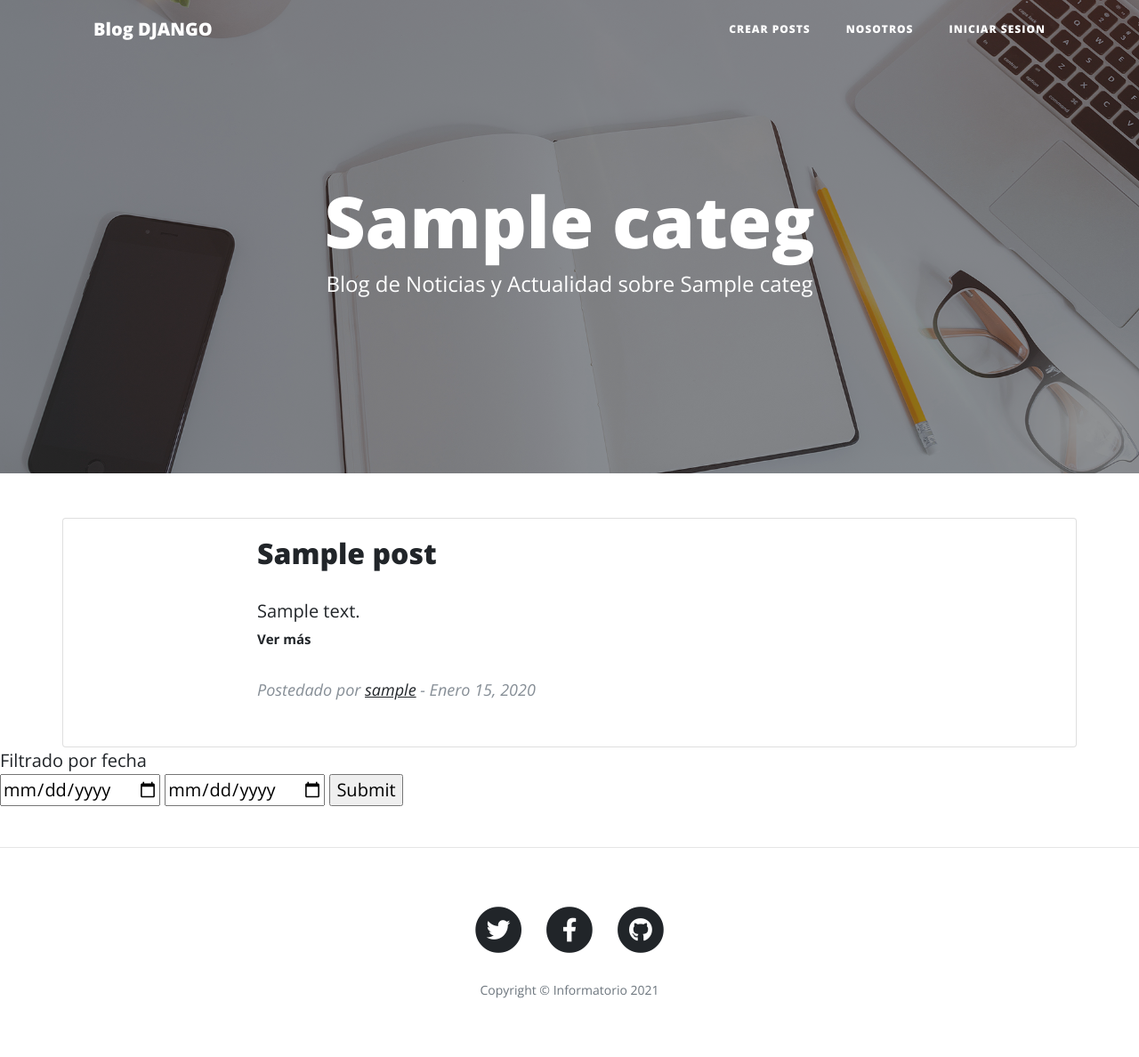
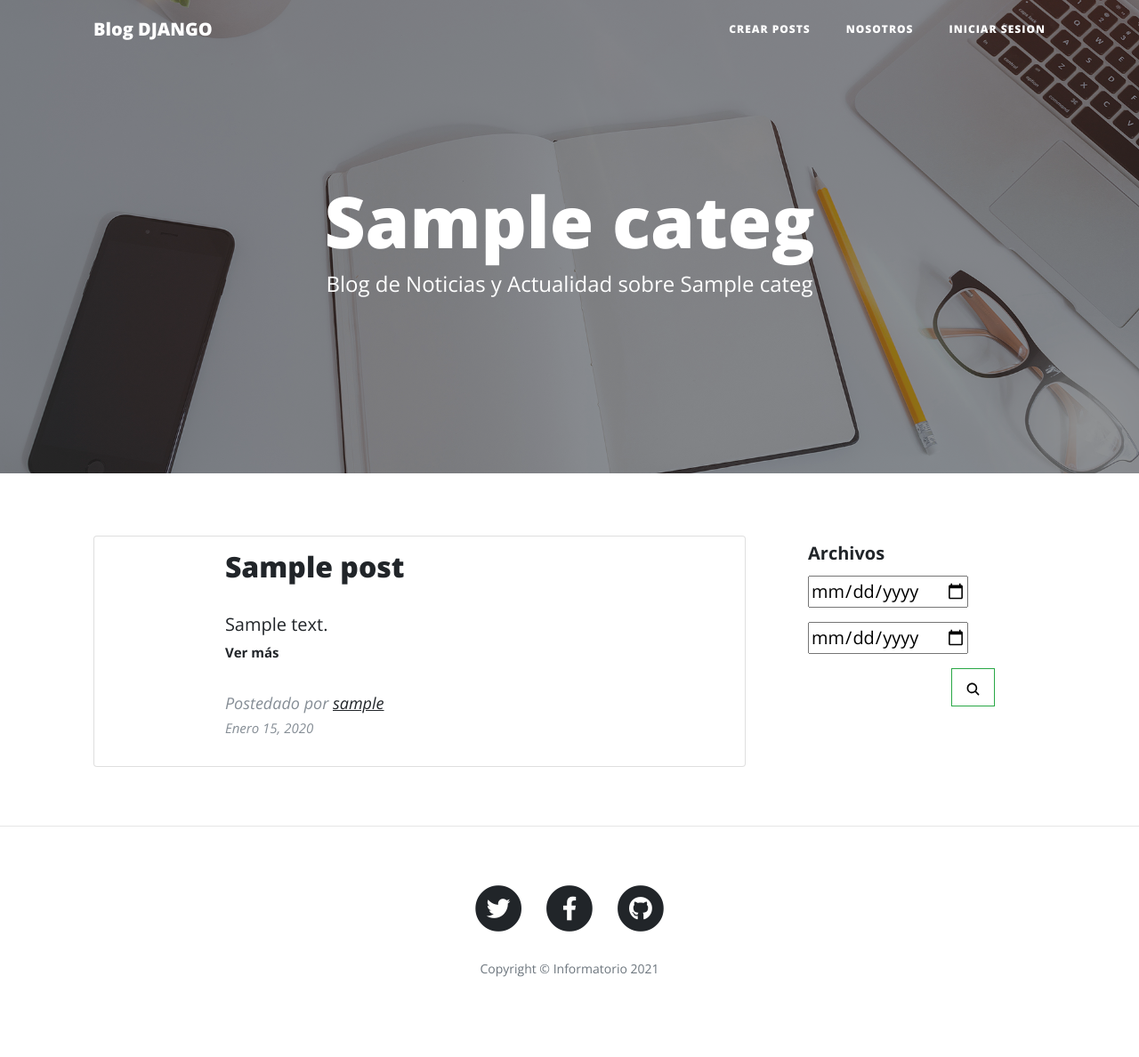
Before and after one commit to paodesign/informatorio, a Django app: template src/template/blog/categorias.html in a window 1280 px wide. Shown: the whole page at 89% size. After the commit the page ends 1098 px from the top, so only its background shows below. Run offline with Django 3.2, Linux system fonts and the light colour scheme; tables that the repository leaves empty hold one stand-in row (values such as "Sample post"); the template is opened without the code that fills it: values that come from a table or form of the project are taken from there, most other values are stand-ins (such as "Sample title", 1, 10 or a date in 2020); parts of the project's set-up code (start-up, migrations or seed data) failed here and were passed over; some libraries are stand-ins or nearby versions.

Commit message:
mejora disenio

```diff
--- a/src/static/css/post.css
+++ b/src/static/css/post.css
@@ -7,6 +7,12 @@
     padding-bottom: 4px;
     background-color: rgba(255, 255, 255, 0.945);
 }
+#id_contenido {
+    height: 94px !important;
+}
+.requiredField {
+    font-size: 15px !important;
+}
 /* .post-subtitle h5{
 
 } */
--- a/src/template/blog/categorias.html
+++ b/src/template/blog/categorias.html
@@ -23,9 +23,12 @@
 
 <!-- Main Content -->
 {% if categoria_posts|length > 0 %}
-<div class="container card">
+<div class="container" style="position: relative;">
   <div class="row card-body">
-    <div class="col-lg-8 col-md-10 mx-auto">
+    <div class=" card col-lg-8" style="margin-left: 15px;
+    margin-right: 10px;">
+        <div class="col-lg-8 col-md-10 mx-auto" style="margin-left: 15px;
+          margin-right: 10px;padding-top: 15px">
 
       {% for post in categoria_posts %}
       <div class="post-preview ">
@@ -43,7 +46,7 @@
           <div class="col-md-8">
             <p>Postedado por
               <a href="#" on>{{post.id_user}}</a>
-              - {{post.fecha_publicacion}}
+              <br> <span style="font-size: 15px">{{post.fecha_publicacion}}</span>
 
             </p>
           </div>
@@ -78,6 +81,7 @@
       {% endfor %}
     </div>
   </div>
+  </div>
 </div>
 {% endif %}
 
@@ -99,12 +103,39 @@
 {% endif %}
 
 {% if categoria_posts|length > 0 %}
-Filtrado por fecha
-<form action="/categoria/{{categ}}/filtro/" method="GET">
-  <input type="date" name="desde">
-  <input type="date" name="hasta">
-  <input type="submit" name="Buscar">
-</form>
+<div class="container" style="position: relative;">
+  <div class="row">
+    <div class="col-md-4 col-lg-10" style="position: absolute; top: -305px;
+    left: 70%; width: 380px; padding-left: 40px">
+
+      <strong>
+        <p style="width: 80px;margin-bottom:10px">Archivos</p>
+      </strong>
+      <form action="/filtro/" method="GET">
+        <div class="form-group row">
+          <!-- <label for="example-text-input" class="col-1 col-form-label">Desde </label> -->
+
+          <div class="col-2">
+            <input type="date" name="desde">
+
+          </div>
+        </div>
+        <div class="form-group row">
+          <!-- <label for="example-text-input" class="col-1 col-form-label">Hasta</label> -->
+          <div class="col-2">
+            <input type="date" name="hasta">
+          </div>
+        </div>
+        <div class="d-grid gap-2 col-9 mx-auto" style="padding-left: 120px">
+          <button type="submit" name="Buscar" class="btn btn-outline-success btn-sm"
+            style="color:black;padding-bottom: 10px;padding-left: 15px;padding-right: 15px;padding-top: 10px;"> <img
+              src="{% static 'img/search.svg' %}" style="width:17px;height:17px" alt='' /></button>
+          <!-- <input type="submit" name="Buscar" class="btn btn-outline-success"> -->
+        </div>
+      </form>
+    </div>
+  </div>
+</div>
 
 </div>
 </div>
```
Also changed, not shown: src/static/css/altaPost.css (+8 -0 lines), src/template/blog/filtro.html (+35 -2 lines), src/template/blog/home.html (+37 -10 lines), src/template/blog/post.html (+26 -29 lines), src/static/img/search.svg (added), 2 other files.
